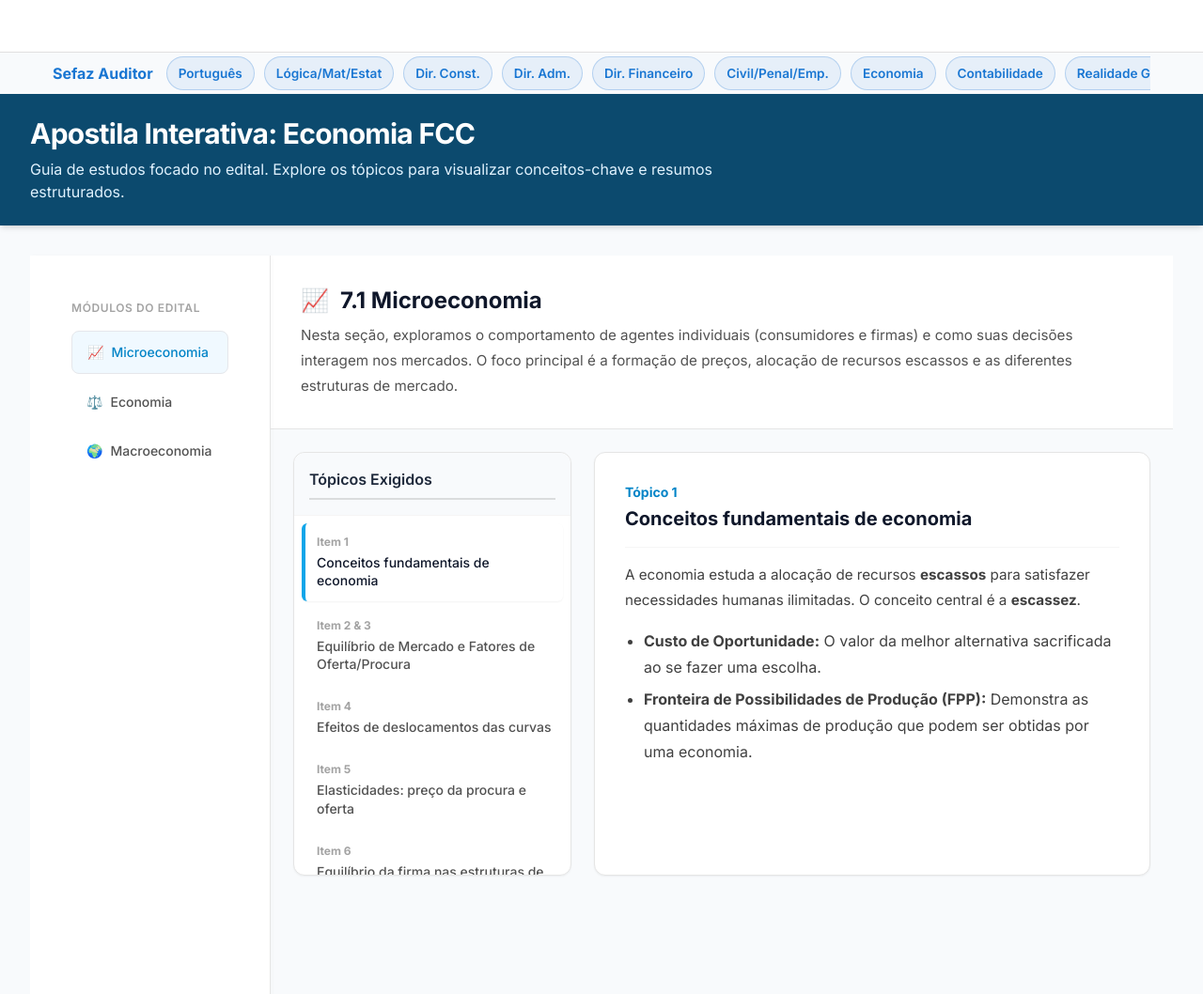
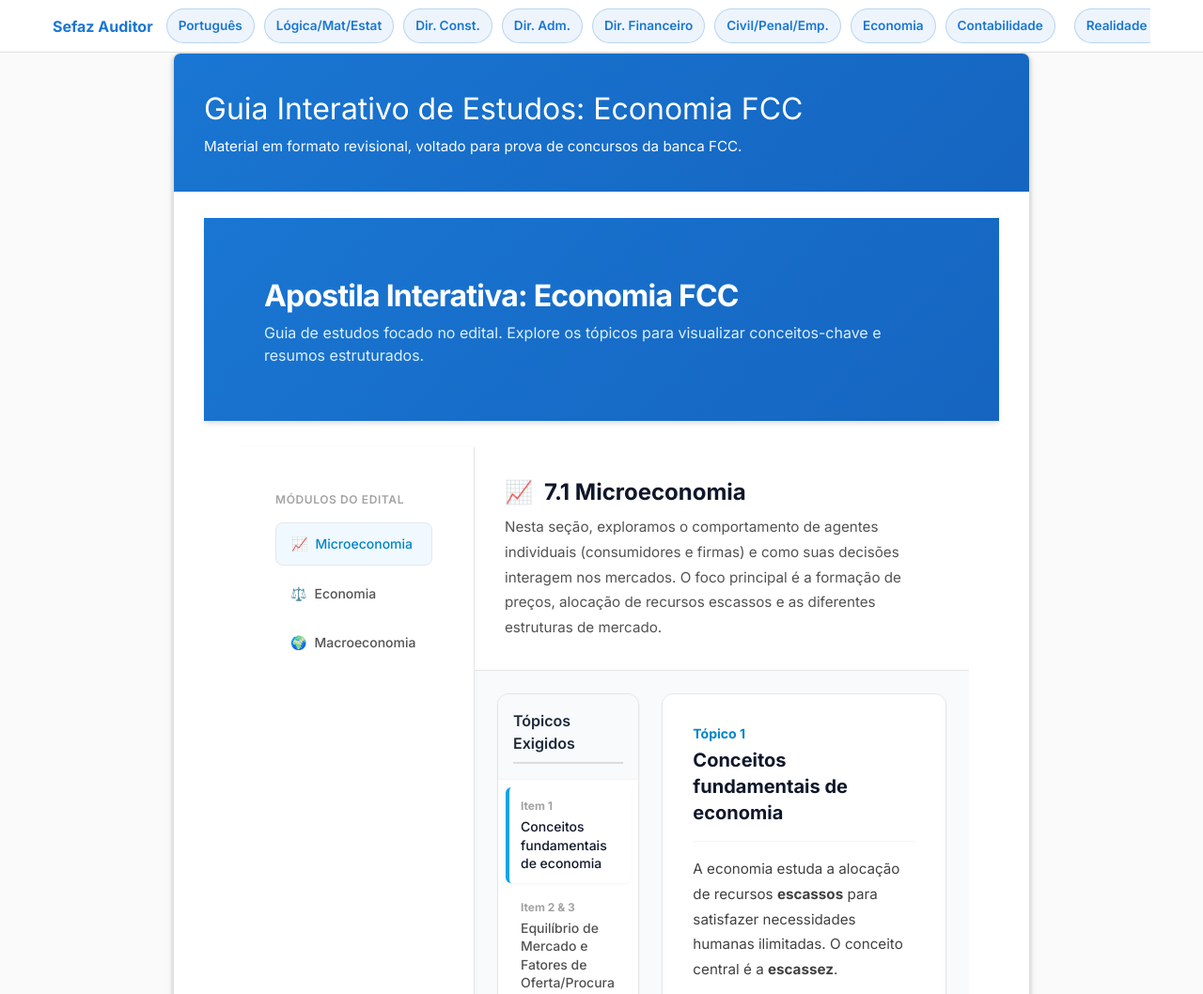
Before and after one commit to veroneze/sefazgo, a plain HTML site: page src/apostila_fcc_economia.html in a window 1280 px wide. Shown: the top 1058 px of the page at 94% size. Drawn offline with nearby package versions, Linux system fonts and the light colour scheme.

Commit message:
Ajustes design

```diff
--- a/src/apostila_fcc_economia.html
+++ b/src/apostila_fcc_economia.html
@@ -86,9 +86,17 @@
         }
     </style>
 </head>
-<body class="bg-neutral-50 text-neutral-800 antialiased min-h-screen flex flex-col">
+<body>
     <div id="menu-slot" data-menu-slot></div>
     <script src="menu-loader.js" data-menu="menu.html" data-base="" data-home-base="../"></script>
+
+    <div class="wrap">
+        <div class="paper">
+            <header data-page-header>
+                <h1 data-page-title></h1>
+                <p data-page-subtitle></p>
+            </header>
+            <div class="page-main">
 
     <!-- REQUIRED PLACEHOLDERS -->
     <!-- Chosen Palette: Warm Neutrals (Slate) with Brand Blue (#0284c7) accents. Background is Slate-50 for high contrast and readability. -->
@@ -593,5 +601,9 @@
         document.addEventListener('DOMContentLoaded', initApp);
 
     </script>
+            </div>
+        </div>
+    </div>
+    <script src="page-shell.js"></script>
 </body>
 </html>
--- a/src/menu.html
+++ b/src/menu.html
@@ -1,4 +1,4 @@
-<div class="mui-topbar" role="navigation" aria-label="Menu superior"></div>
+<div class="mui-topbar" role="navigation" aria-label="Menu superior">
   <div class="mui-topbar__inner">
     <a class="mui-topbar__brand" data-home="index.html">Sefaz Auditor</a>
     <nav class="mui-topbar__links" aria-label="Apostilas">
@@ -10,6 +10,7 @@
       <a data-page="apostila_fcc_civil_penal_empresarial.html">Civil/Penal/Emp.</a>
       <a data-page="apostila_fcc_economia.html">Economia</a>
       <a data-page="apostila_fcc_contabilidade.html">Contabilidade</a>
+      <br>
       <a data-page="apostila_fcc_realidade_goiana.html">Realidade GO</a>
       <a data-page="apostila_fcc_tecnologia_informacao.html">TI</a>
       <a data-page="apostila_fcc_contabilidade_avançada.html">Contab. Avançada</a>
--- a/src/mui-theme.css
+++ b/src/mui-theme.css
@@ -582,7 +582,7 @@ main, #main {
 }
 .paper header h1, .paper > header h1 { margin: 0 0 8px; font-size: 2rem; line-height: 1.2; }
 .paper header p, .paper > header p { margin: 6px 0; opacity: 0.98; }
-.paper main, .paper > main { padding: 28px 32px 40px; }
+.paper main, .paper > main, .paper .page-main { padding: 28px 32px 40px; }
 .small { font-size: 0.9rem; color: var(--mui-text-secondary); }
 .card.soft { background: var(--mui-alert-info-bg); }
 .card.warn { background: var(--mui-alert-warning-bg); }
--- /dev/null
+++ b/src/page-shell.js
@@ -0,0 +1,18 @@
+(() => {
+  const header = document.querySelector("[data-page-header]");
+  if (!header) return;
+
+  const titleElement = header.querySelector("[data-page-title]");
+  const subtitleElement = header.querySelector("[data-page-subtitle]");
+
+  if (titleElement) {
+    titleElement.textContent = document.title || "Apostila FCC";
+  }
+
+  if (subtitleElement) {
+    const customSubtitle = subtitleElement.dataset.subtitle;
+    subtitleElement.textContent =
+      customSubtitle ||
+      "Material em formato revisional, voltado para prova de concursos da banca FCC.";
+  }
+})();
```
Also changed, not shown: src/apostila_fcc_civil_penal_empresarial.html (+11 -0 lines), src/apostila_fcc_contabilidade.html (+13 -1 lines), src/apostila_fcc_contabilidade_avançada.html (+12 -0 lines), src/apostila_fcc_contabilidade_custos.html (+12 -0 lines), src/apostila_fcc_dir_admin.html (+12 -0 lines), src/apostila_fcc_dir_financeiro.html (+12 -0 lines), src/apostila_fcc_dir_tributarioI.html (+13 -1 lines), src/apostila_fcc_direito_const.html (+12 -0 lines), src/apostila_fcc_legislacao_tributaria_goias.html (+10 -0 lines), src/apostila_fcc_logica_mat_estat.html (+12 -0 lines), src/apostila_fcc_portugues.html (+12 -0 lines), src/apostila_fcc_realidade_goiana.html (+13 -1 lines), src/apostila_fcc_tecnologia_informacao.html (+11 -0 lines).
